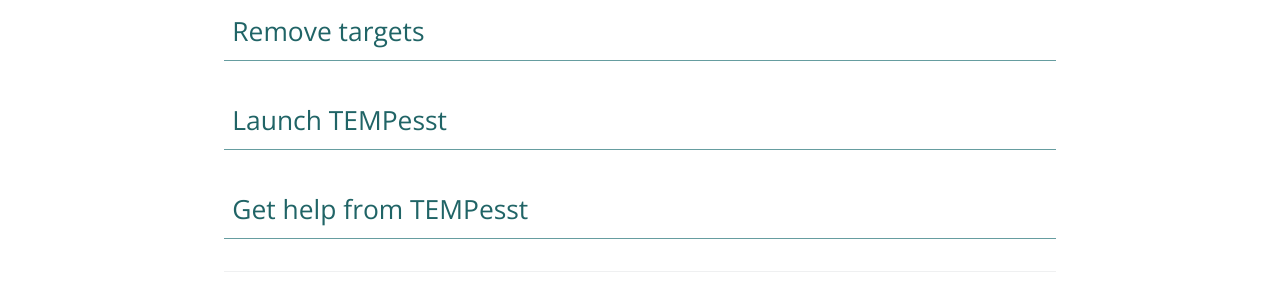
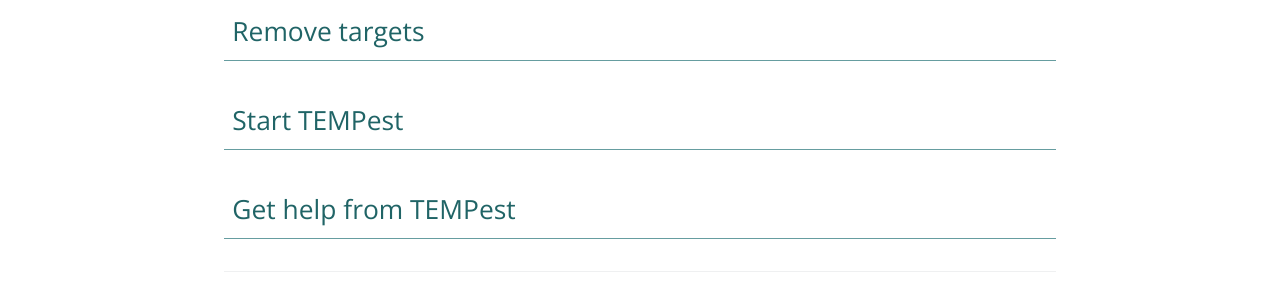
Before and after one commit to ChacaS0/tempest, a Jekyll site: the page built from usage.md, in a window 1280 px wide. Shown: the part 837-1143 px from the top of the page. Built offline with Jekyll 4.4.1, drawn with Linux system fonts in a browser that asks for light colours; emoji names are drawn with the system emoji font; our own code applies the rules of GitHub Pages for plain Markdown files; part of the change alters nothing that is shown.

Commit message:
:heavy_check_mark: Tutorial for ``tempest start``
 Issues related:
 	-> #19 Documentation
 	-> #22 Tutorial

 On branch gh-pages
 Your branch is up to date with 'origin/gh-pages'.

 Changes to be committed:
	modified:   _includes/wallet/start.md
	modified:   _layouts/wallet.html

````diff
--- a/_includes/wallet/start.md
+++ b/_includes/wallet/start.md
@@ -1,4 +1,24 @@
-**Test mode**
+<a href="https://asciinema.org/a/171949" target="_blank"><img src="https://asciinema.org/a/171949.png" /></a>
+
+### [](#head-start-1):bar_chart: Test mode
+``tempest start -t`` or ``tempest start --test``
+> This mode doesn't delete stuff from the device. It shows you what would get deleted instead.
 
 
-**Serious Mode**
+
+### [](#head-start-2):toilet: For real
+```bash
+tempest start
+```
+> Description
+
+
+### [](#head-start-3)List of flags
+
+| Long Flag       | Short Flag  | Description                                                                                             |
+|:----------------|:------------|:--------------------------------------------------------------------------------------------------------|
+| \-\-help        | -h          | [NO_ARGS] See the help section for the command.                                                         |
+| \-\-test        | -t          | [NO_ARGS] Run **TEMPest** in *test mode*.                                                               |
+
+
+**\#Note:** The size is given by the OS.
--- a/_layouts/wallet.html
+++ b/_layouts/wallet.html
@@ -78,13 +78,13 @@
         {{ wallet-rm | markdownify }}
       </div>
       <!-- RM -->
-      <h2 id="wall-start" class="wall-head">Launch TEMPesst </h2>
+      <h2 id="wall-start" class="wall-head">Start TEMPest </h2>
       <div id="wall-ctnt6" class="wall-ctnt">
         {% capture wallet-start %}{% include wallet/start.md %}{% endcapture %}
         {{ wallet-start | markdownify }}
       </div>
       <!-- HELP -->
-      <h2 id="wall-help" class="wall-head">Get help from TEMPesst </h2>
+      <h2 id="wall-help" class="wall-head">Get help from TEMPest </h2>
       <div id="wall-ctnt7" class="wall-ctnt">
         {% capture wallet-help %}{% include wallet/help.md %}{% endcapture %}
         {{ wallet-help | markdownify }}
````
